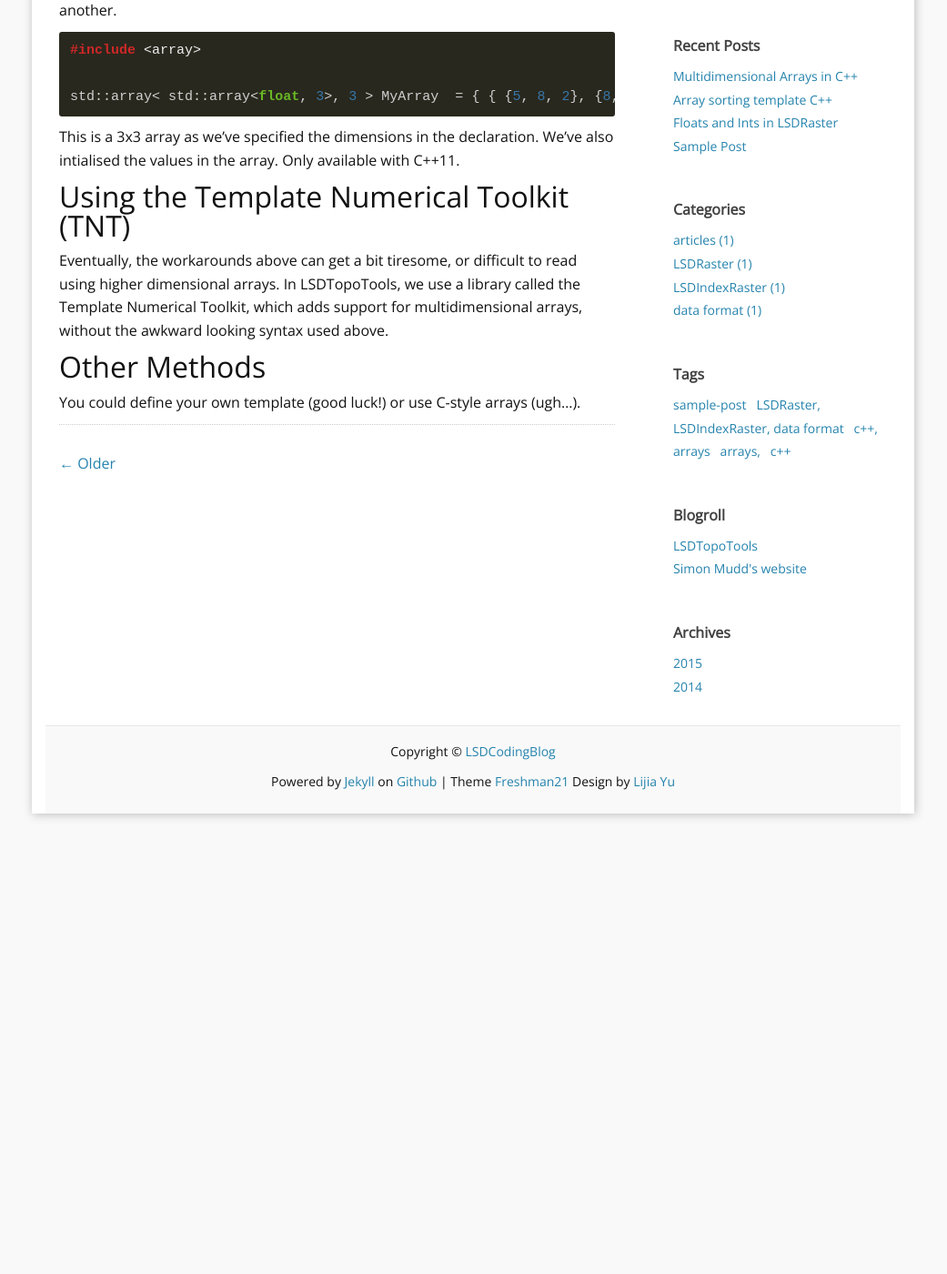
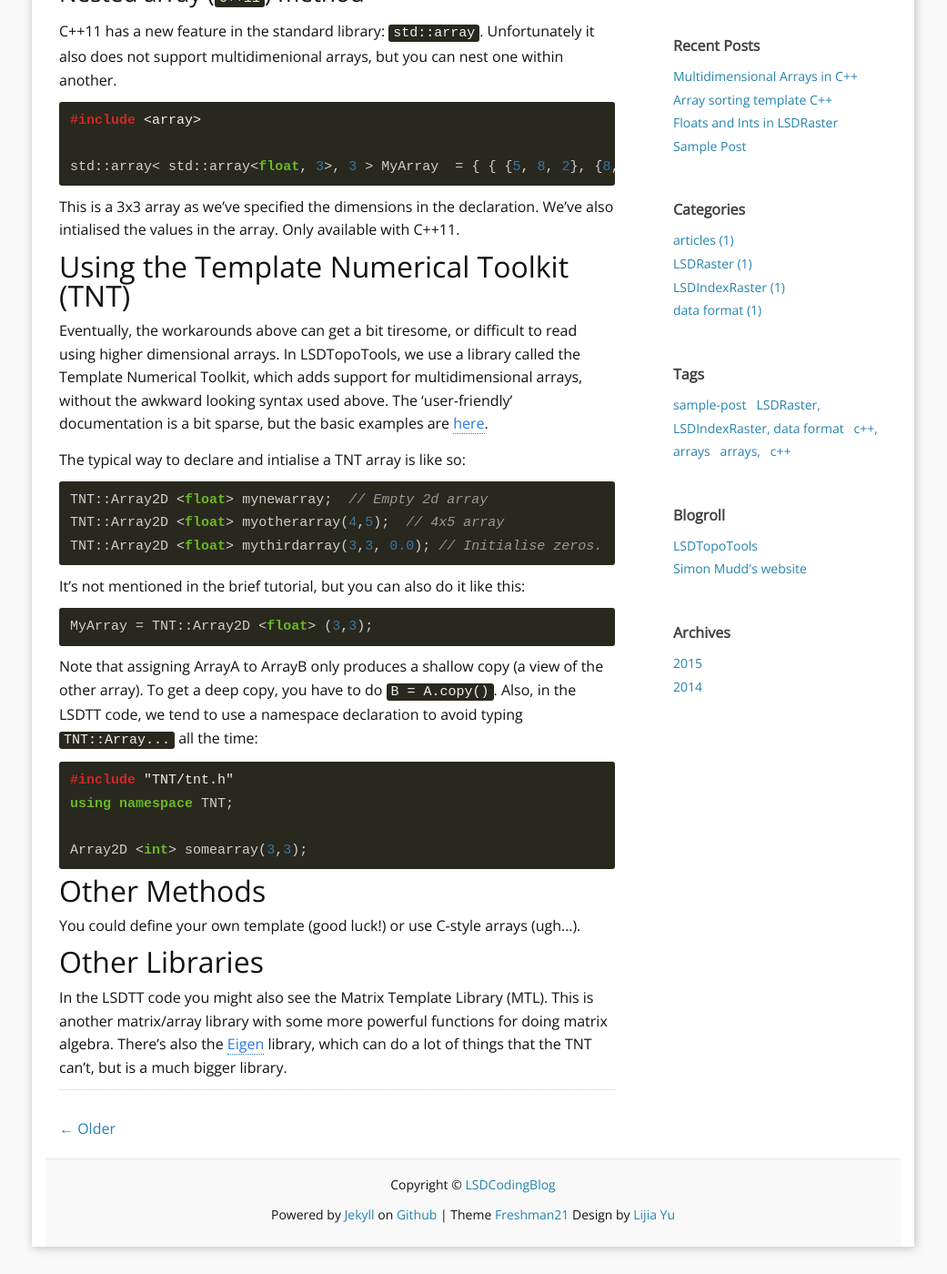
Before and after one commit to LSDtopotools/LSDCodingBlog, a Jekyll site: the page built from _posts/2015-09-19-Arrays-in-C++.md, in a window 1280 px wide and 1400 px high, scrolled down 814 px. Shown: the whole window at 91% size, without its empty margins (120-1161 px from the left). Built offline with Jekyll 4.4.1, drawn with Linux system fonts in a browser that asks for light colours; comment, search, counter and statistics services are not loaded; before the commit the page ends 1738 px from its top, so only the background shows below that; some of the changed text lies outside the part shown.

Commit message:
Added a few more notes to Arrays

```diff
--- a/_posts/2015-09-19-Arrays-in-C++.md
+++ b/_posts/2015-09-19-Arrays-in-C++.md
@@ -10,10 +10,13 @@ C++ does not have a native way of doing multidimensional arrays like some other
 ### Nested Vector method
 Using the `std::vector` object, nest one vector within another like so:
 {% highlight cpp %}
-
 #include <vector>
 
 std::vector< std::vector<int> > MyArray;
+
+// You can index this with normal array syntax:
+MyArray[i][j] = x;
+
 {% endhighlight %}
 
 Note: the above array has not been initialised with anything, nor does it have a predefined size at compile time as vectors can be allocated dynamically, therefore so can our makeshift 2D Array. It's effectively a vector of vectors with type int.
@@ -30,7 +33,35 @@ This is a 3x3 array as we've specified the dimensions in the declaration. We've
 
 
 ## Using the Template Numerical Toolkit (TNT)
-Eventually, the workarounds above can get a bit tiresome, or difficult to read using higher dimensional arrays. In LSDTopoTools, we use a library called the Template Numerical Toolkit, which adds support for multidimensional arrays, without the awkward looking syntax used above.
+Eventually, the workarounds above can get a bit tiresome, or difficult to read using higher dimensional arrays. In LSDTopoTools, we use a library called the Template Numerical Toolkit, which adds support for multidimensional arrays, without the awkward looking syntax used above. The 'user-friendly' documentation is a bit sparse, but the basic examples are [here](http://math.nist.gov/tnt/examples.html).
+
+The typical way to declare and intialise a TNT array is like so:
+
+{% highlight cpp %}
+
+TNT::Array2D <float> mynewarray;  // Empty 2d array
+TNT::Array2D <float> myotherarray(4,5);  // 4x5 array
+TNT::Array2D <float> mythirdarray(3,3, 0.0); // Initialise zeros.
+
+{% endhighlight %}
+
+It's not mentioned in the brief tutorial, but you can also do it like this:
+
+{% highlight cpp %}
+MyArray = TNT::Array2D <float> (3,3);
+{% endhighlight %}
+
+Note that assigning ArrayA to ArrayB only produces a shallow copy (a view of the other array). To get a deep copy, you have to do `B = A.copy()`. Also, in the LSDTT code, we tend to use a namespace declaration to avoid typing `TNT::Array...` all the time:
+
+{% highlight cpp %}
+#include "TNT/tnt.h"
+using namespace TNT;
+
+Array2D <int> somearray(3,3);
+{% endhighlight %}
 
 ## Other Methods
 You could define your own template (good luck!) or use C-style arrays (ugh...).
+
+## Other Libraries
+In the LSDTT code you might also see the Matrix Template Library (MTL). This is another matrix/array library with some more powerful functions for doing matrix algebra. There's also the [Eigen](http://eigen.tuxfamily.org/dox/) library, which can do a lot of things that the TNT can't, but is a much bigger library.
```
